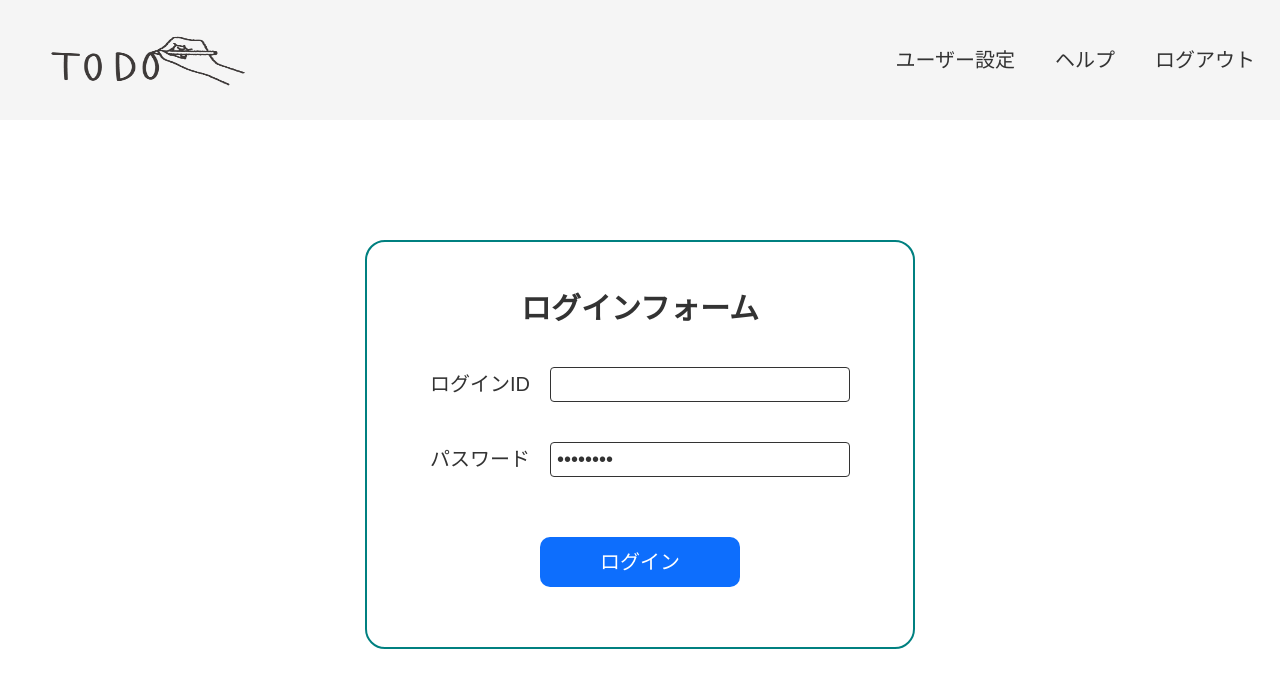
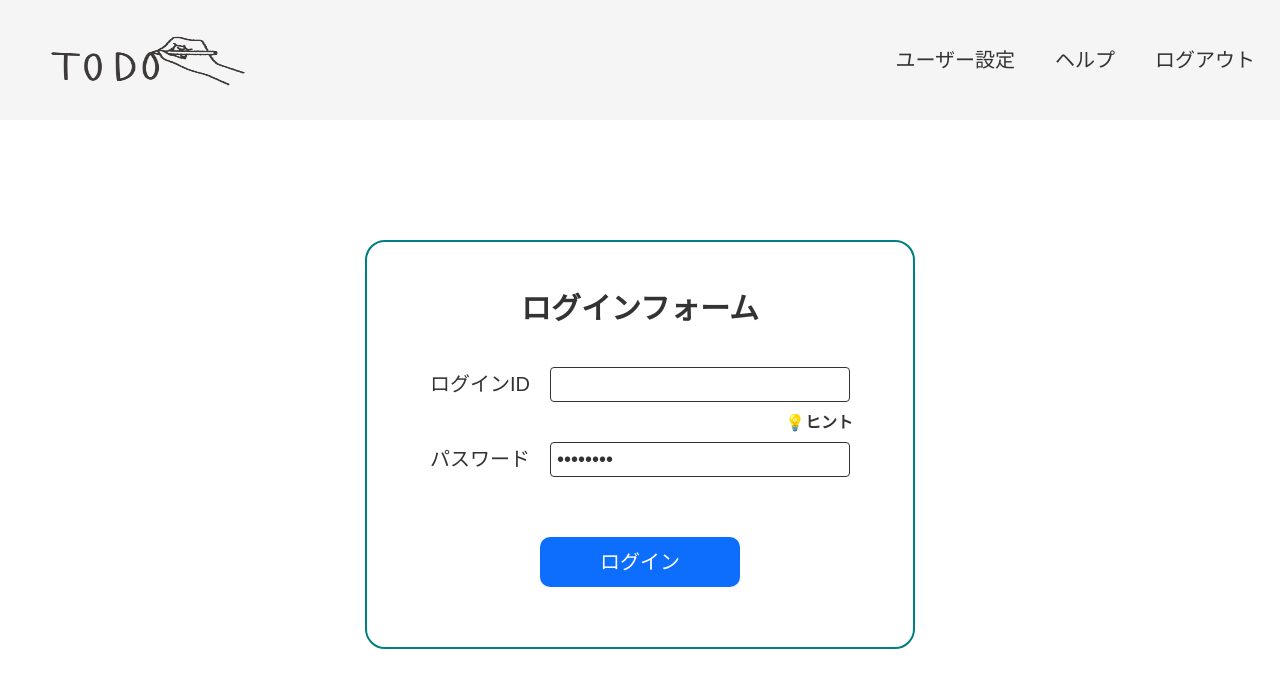
Before and after one commit to wadeen/original-react-todo, a React (Create React App) app: page / in a window 1280 px wide. Shown: the top 688 px of the page. Built offline with nearby package versions, Linux system fonts and the light colour scheme.

Commit message:
update: inputID's hint

```diff
--- a/src/components/organisms/Login/LoginForm.tsx
+++ b/src/components/organisms/Login/LoginForm.tsx
@@ -3,6 +3,9 @@ import { css } from '@emotion/react'
 import { ChangeEvent, useState } from 'react'
 import { PrimaryButton } from '../../atoms/button/PrimaryButton'
 import { LoginInputForm } from '../../molecules/Login/LoginInputForm'
+
+import Popup from 'reactjs-popup'
+import 'reactjs-popup/dist/index.css'
 
 export const LoginForm = () => {
   const [inputText, setInputText] = useState('')
@@ -21,6 +24,16 @@ export const LoginForm = () => {
           onChange={onchangeText}
           value={inputText}
         />
+        <Popup
+          trigger={<button css={hint}>💡ヒント</button>}
+          position="top center"
+        >
+          <div css={hintText}>
+            1~9の好きな数字を
+            <br />
+            ログインIDに入力して下さい
+          </div>
+        </Popup>
 
         <LoginInputForm
           type={'password'}
@@ -40,6 +53,7 @@ const wrapper = css`
   border: 2px solid teal;
   border-radius: 20px;
   padding: 50px 30px 60px;
+  position: relative;
   h2 {
     font-size: 3rem;
     font-weight: 700;
@@ -47,3 +61,19 @@ const wrapper = css`
     text-align: center;
   }
 `
+
+const hint = css`
+  /* text-align: right; */
+  margin: 0 auto;
+  margin-top: -60px;
+  position: absolute;
+  top: calc(50% + 30px);
+  right: 30px;
+  padding-right: 30px;
+  font-weight: 700;
+  outline: none;
+`
+
+const hintText = css`
+  font-size: 1.4rem;
+`
--- a/src/components/pages/Help.tsx
+++ b/src/components/pages/Help.tsx
@@ -43,4 +43,8 @@ const back = css`
   text-align: center;
   color: blue;
   text-decoration: underline;
+  transition: 0.3s ease;
+  :hover {
+    opacity: 0.8;
+  }
 `
```
